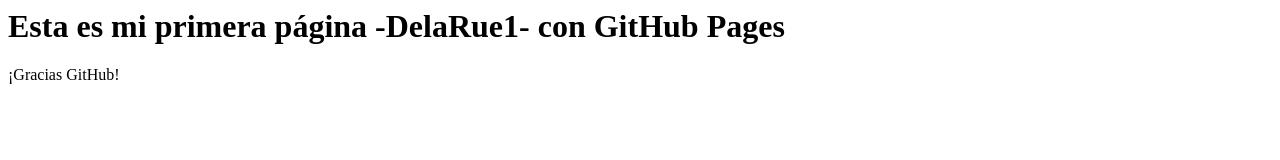
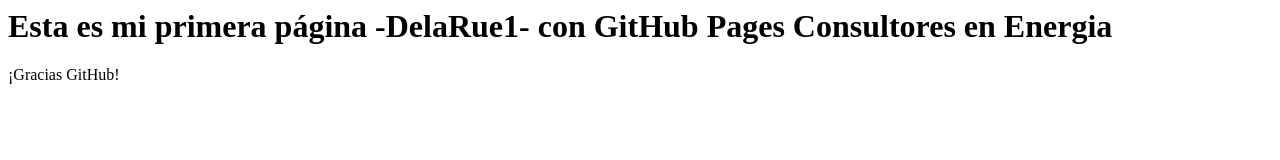
Before and after one commit to FelipeRuedaA/DelaRue1, a plain HTML site: page index.html in a window 1280 px wide. Drawn offline with Linux system fonts and the light colour scheme.

Commit message:
index.html

```diff
--- a/index.html
+++ b/index.html
@@ -1,4 +1,6 @@
 <html>
-<h1> Esta es mi primera página -DelaRue1- con GitHub Pages </h1>
+<h1> Esta es mi primera página -DelaRue1- con GitHub Pages
+Consultores en Energia
+</h1>
 <p>¡Gracias GitHub!</p>
 </html>
```
